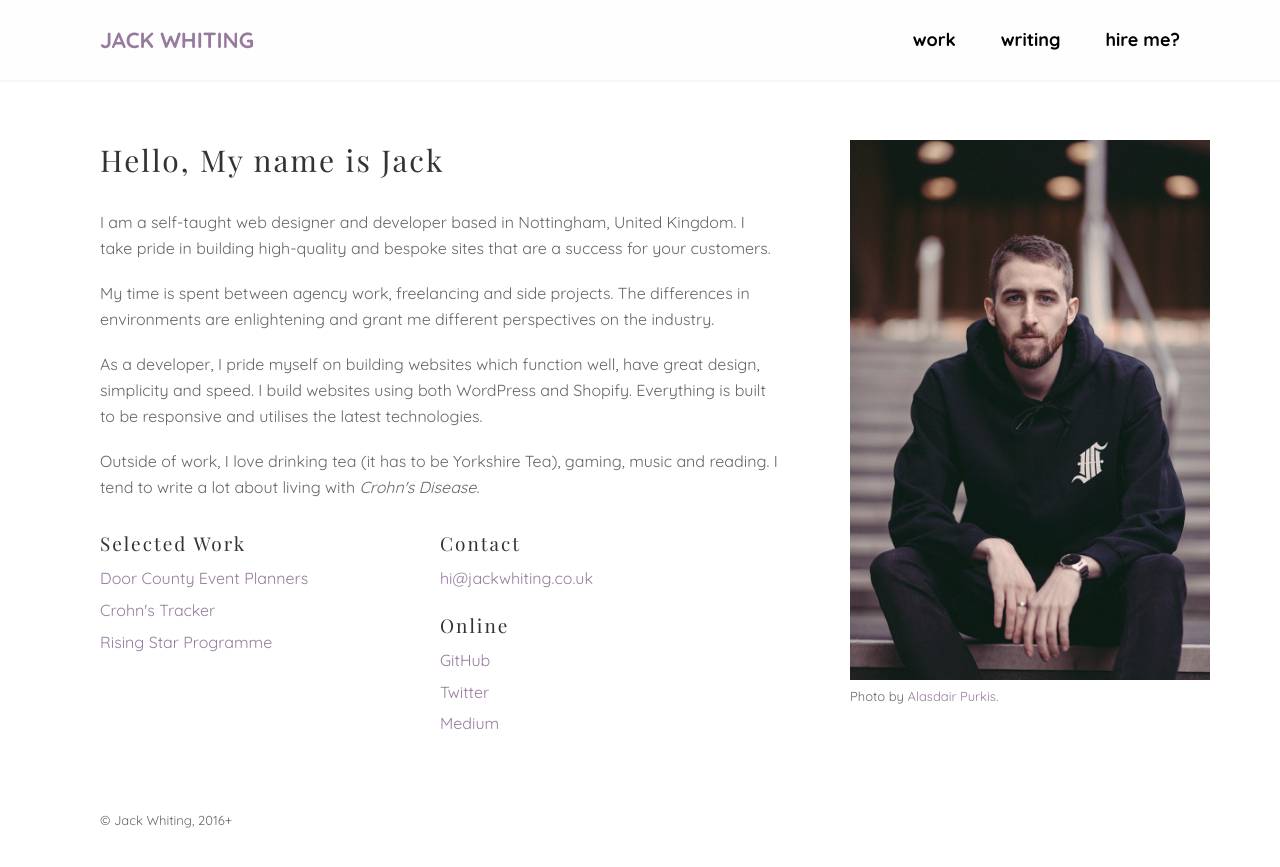
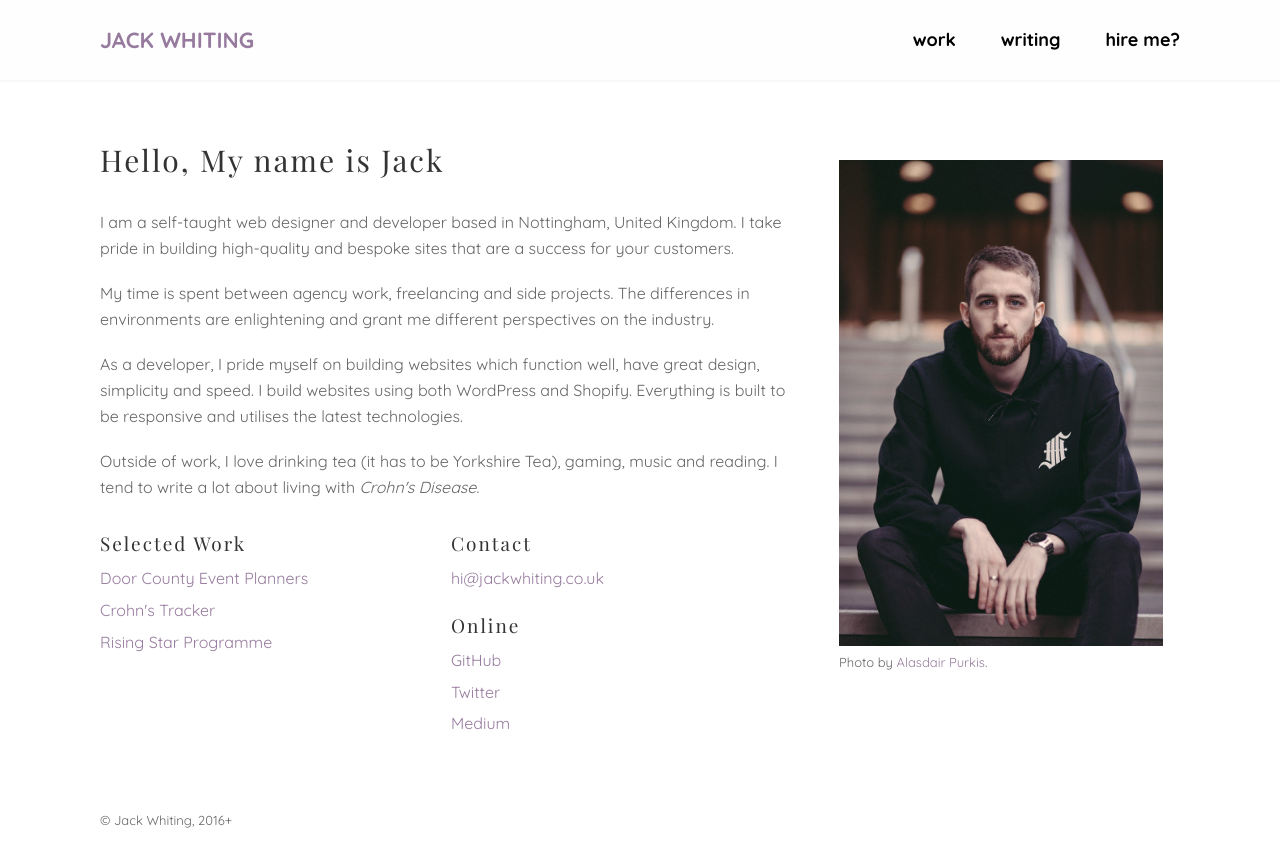
Before and after one commit to jackabox/old.jackwhiting.co.uk, a Jekyll site: the page built from index.md, in a window 1280 px wide. Shown: the top 867 px of the page. Built offline with Jekyll 4.4.1, drawn with Linux system fonts in a browser that asks for light colours.

Commit message:
responsive styles on home

```diff
--- a/_layouts/front.html
+++ b/_layouts/front.html
@@ -8,11 +8,6 @@
 			<p>My time is spent between agency work, freelancing and side projects. The differences in environments are enlightening and grant me different perspectives on the industry.</p>
 			<p>As a developer, I pride myself on building websites which function well, have great design, simplicity and speed. I build websites using both WordPress and Shopify. Everything is built to be responsive and utilises the latest technologies.</p>
 			<p>Outside of work, I love drinking tea (it has to be Yorkshire Tea), gaming, music and reading. I tend to write a lot about living with <em>Crohn's Disease</em>.</p>
-
-			<div class="image animated slideInUp">
-				<img src="{{ site.baseurl }}/assets/images/jack-hh-alt.jpg" alt="Jack - Outdoors / HH Shoot" />
-				<p><small>Photo by <a href="http://alasdairpurkis.tumblr.com/" title="Portfolio of Alasdair Purkis">Alasdair Purkis</a>.</small></p>
-			</div>
 
 			<div class="col-set-2">
 				<div class="col-1">
@@ -38,6 +33,11 @@
 				</div>
 			</div>
 		</div>
+
+		<div class="image animated slideInUp">
+			<img src="{{ site.baseurl }}/assets/images/jack-hh-alt.jpg" alt="Jack - Outdoors / HH Shoot" />
+			<p><small>Photo by <a href="http://alasdairpurkis.tumblr.com/" title="Portfolio of Alasdair Purkis">Alasdair Purkis</a>.</small></p>
+		</div>
 	</div>
 
 {% include footer.html %}
--- a/_sass/pages/_home.scss
+++ b/_sass/pages/_home.scss
@@ -1,28 +1,39 @@
 .about {
 	position: relative;
 
-	.content {
-		max-width: 680px;
+	&:after {
+		clear: both;
+		content: '';
+		display: table;
 	}
 
-	p:first-of-type {
-		// font-size: 2rem;
-		// line-height: 3.4rem;
+	@media (min-width: 768px) {
+		justify-content: space-between;
+		display: flex;
+
+		.content {
+			width: 65%;
+		}
+
+
+		.image {
+			width: 30%;
+			margin-right: -20px;
+		}
+	}
+
+	@media (min-width: 550px) and (max-width: 767px) {
+		.image {
+			float: right;
+			width: 50%;
+		}
 	}
 
 	img {
 		width: 100%;
+		max-width: 350px;
 		height: auto;
-	}
-
-	.image {
-		max-width: 360px;
-
-		@media (min-width: 768px) {
-			position: absolute;
-			right: -20px;
-			top: 0;
-		}
+		margin-top: 20px;
 	}
 }
 
@@ -35,7 +46,14 @@
 		clear: both;
 	}
 
+	@media (min-width: 550px) {
+		width: 50%;
+		float: left;
+	}
+
 	@media (min-width: 768px) {
+		float: none;
+		width: 100%;
 		justify-content: space-between;
 		display: flex;
 
--- a/css/main.scss
+++ b/css/main.scss
@@ -126,7 +126,15 @@ $orange: #D5C6C9;
 			position: absolute;
 			top: 50%;
 			transform: translateY(-50%);
+		}
+
+		h3 {
 			font-size: 19px;
+			color: color(white);
+			font-family: $font-family;
+			margin-bottom: 10px;
+			letter-spacing: 0;
+			font-weight: 600;
 		}
 
 		b {
```
